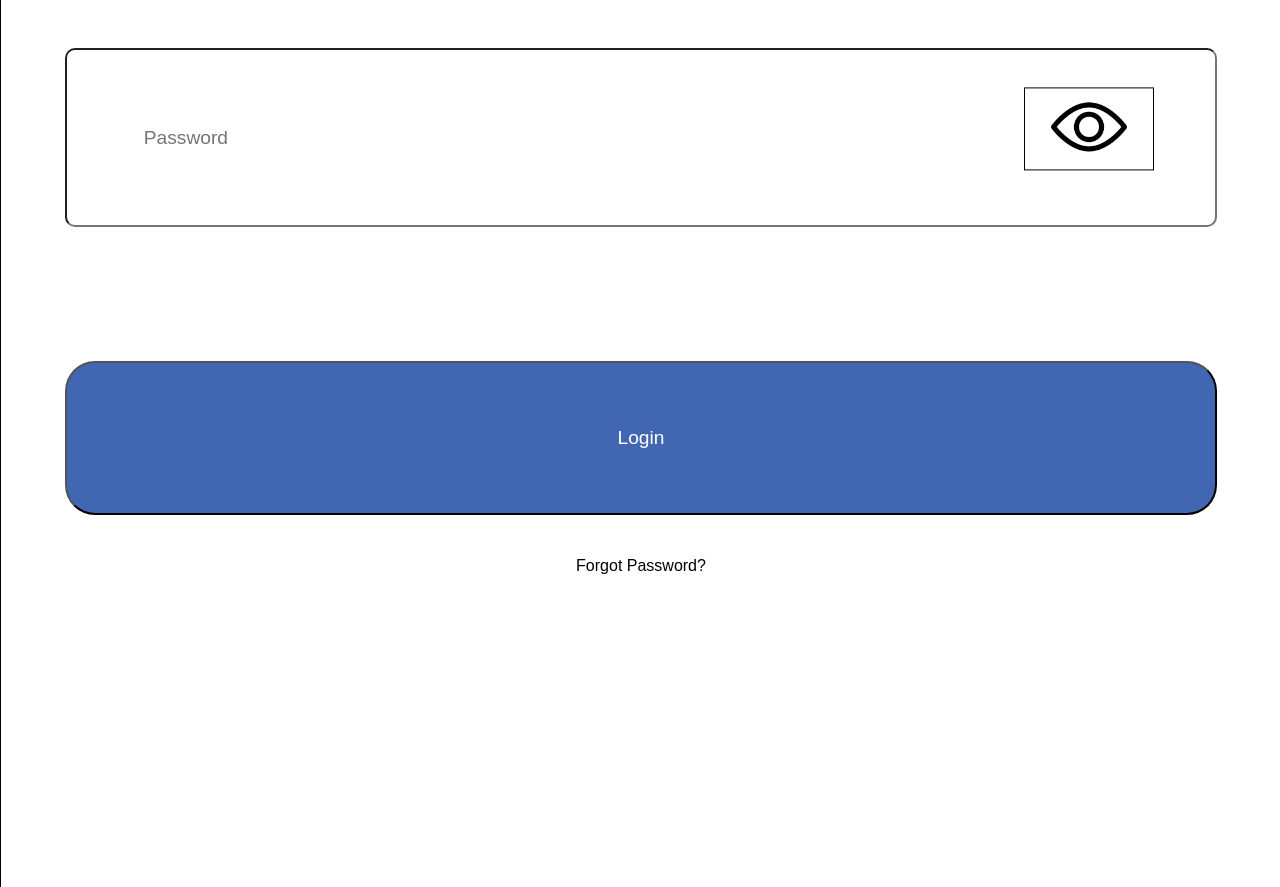
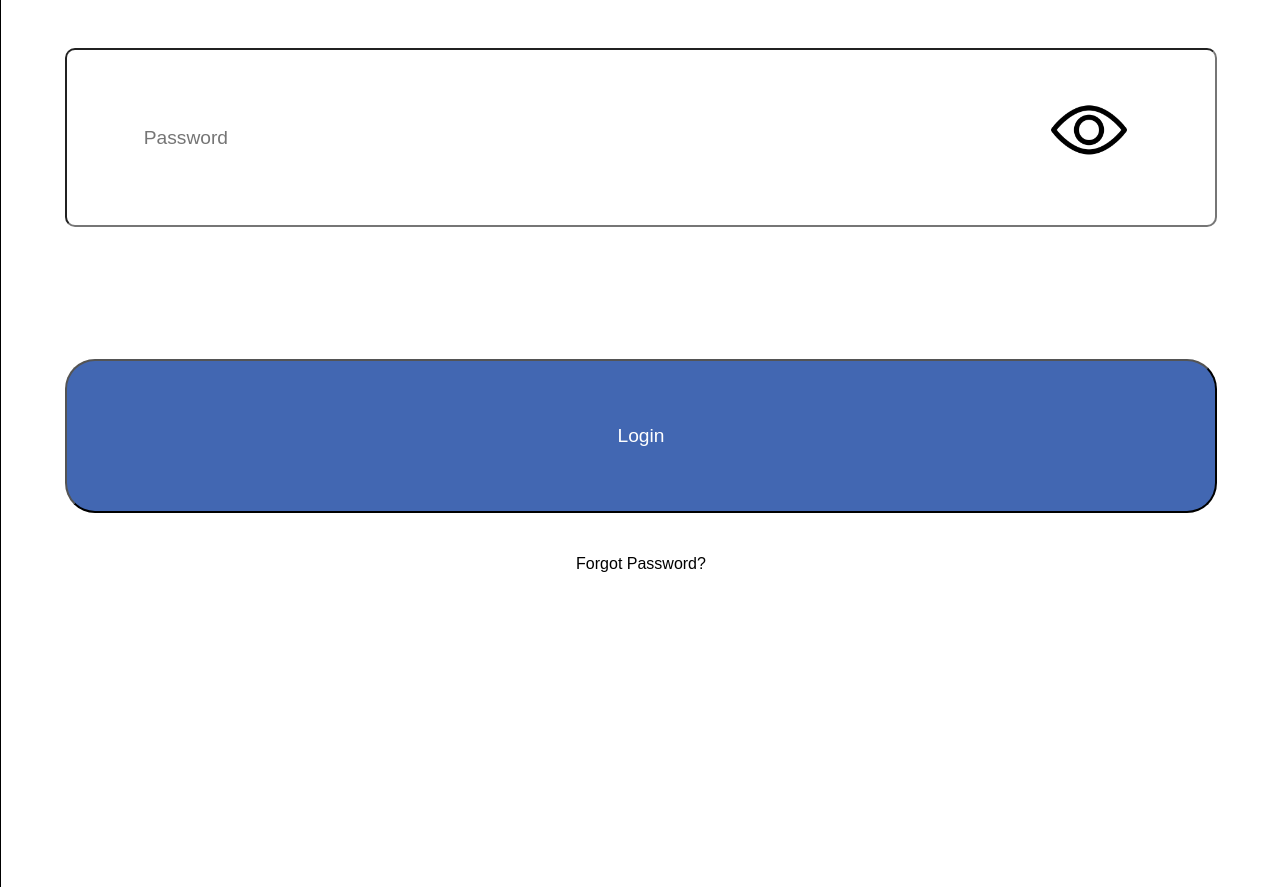
Before and after one commit to srijan09pou/Createe, a plain HTML site: page index.html in a window 1280 px wide and 2210 px high. Shown: the part 1020-1907 px from the top of the page. Drawn offline with Linux system fonts and the light colour scheme.

Commit message:
Update index.html

```diff
--- a/index.html
+++ b/index.html
@@ -53,7 +53,6 @@
         .password-toggle {
             width: 10%; /* Adjust the size of the icon as needed */
             height: auto;
-            border: 1px solid #000000;
             position: relative;
             right: -35%;
             cursor: pointer;
```
